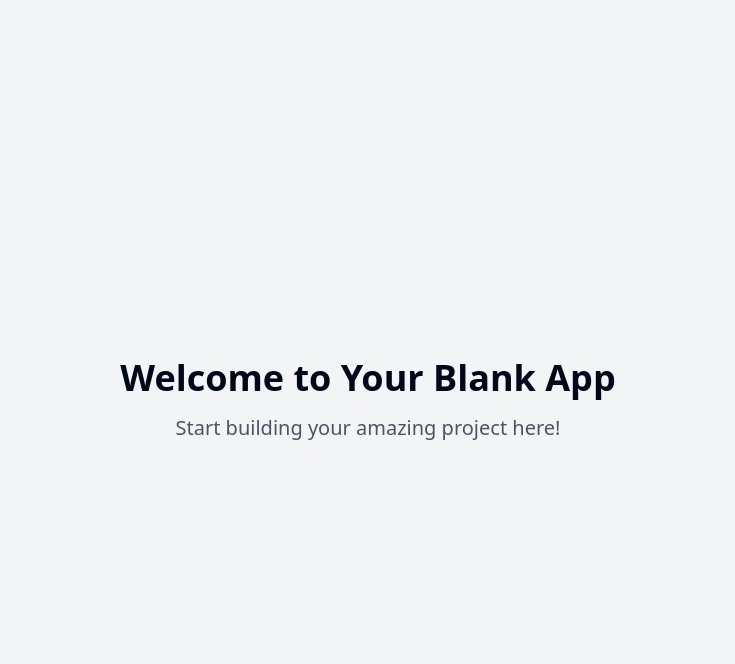
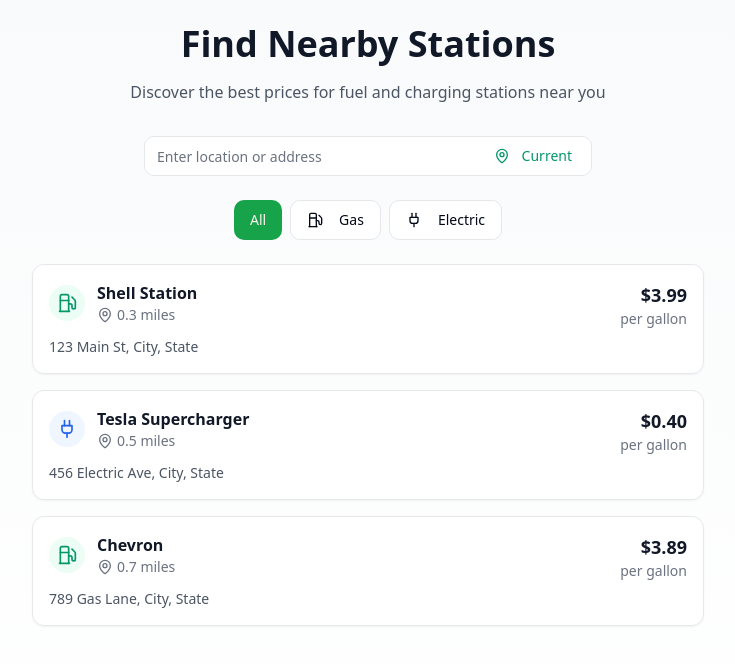
Before and after one commit to Gen-zero/fuel-finder-fairy, a React (Vite) app: page / in a window 1280 px wide. Shown: the top 664 px of the page, without its empty margins (272-1007 px from the left). Built offline with nearby package versions, Linux system fonts and the light colour scheme.

Commit message:
Add petrol pump finder app
This commit adds a new feature to the application.  The new feature will show nearby petrol pumps, gas stations, and electric charging stations, along with their prices, after obtaining the user's location.

```diff
--- /dev/null
+++ b/src/components/FilterBar.tsx
@@ -0,0 +1,41 @@
+
+import React from 'react';
+import { Button } from "@/components/ui/button";
+import { Fuel, Plug } from 'lucide-react';
+
+interface FilterBarProps {
+  activeFilter: 'all' | 'fuel' | 'electric';
+  onFilterChange: (filter: 'all' | 'fuel' | 'electric') => void;
+}
+
+const FilterBar = ({ activeFilter, onFilterChange }: FilterBarProps) => {
+  return (
+    <div className="flex items-center justify-center space-x-2 my-4 animate-fade-in">
+      <Button
+        variant={activeFilter === 'all' ? "default" : "outline"}
+        onClick={() => onFilterChange('all')}
+        className="transition-all duration-300"
+      >
+        All
+      </Button>
+      <Button
+        variant={activeFilter === 'fuel' ? "default" : "outline"}
+        onClick={() => onFilterChange('fuel')}
+        className="transition-all duration-300"
+      >
+        <Fuel className="w-4 h-4 mr-2" />
+        Gas
+      </Button>
+      <Button
+        variant={activeFilter === 'electric' ? "default" : "outline"}
+        onClick={() => onFilterChange('electric')}
+        className="transition-all duration-300"
+      >
+        <Plug className="w-4 h-4 mr-2" />
+        Electric
+      </Button>
+    </div>
+  );
+};
+
+export default FilterBar;
--- /dev/null
+++ b/src/components/LocationInput.tsx
@@ -0,0 +1,45 @@
+
+import React from 'react';
+import { Input } from "@/components/ui/input";
+import { Button } from "@/components/ui/button";
+import { MapPin } from 'lucide-react';
+
+interface LocationInputProps {
+  onLocationSubmit: (location: string) => void;
+  onUseCurrentLocation: () => void;
+}
+
+const LocationInput = ({ onLocationSubmit, onUseCurrentLocation }: LocationInputProps) => {
+  const [location, setLocation] = React.useState('');
+
+  const handleSubmit = (e: React.FormEvent) => {
+    e.preventDefault();
+    onLocationSubmit(location);
+  };
+
+  return (
+    <form onSubmit={handleSubmit} className="w-full max-w-md mx-auto">
+      <div className="relative flex items-center">
+        <Input
+          type="text"
+          placeholder="Enter location or address"
+          value={location}
+          onChange={(e) => setLocation(e.target.value)}
+          className="pr-24 backdrop-blur-sm bg-white/90"
+        />
+        <Button
+          type="button"
+          variant="ghost"
+          size="sm"
+          onClick={onUseCurrentLocation}
+          className="absolute right-2 flex items-center text-emerald-600 hover:text-emerald-700"
+        >
+          <MapPin className="w-4 h-4 mr-1" />
+          Current
+        </Button>
+      </div>
+    </form>
+  );
+};
+
+export default LocationInput;
--- /dev/null
+++ b/src/components/StationCard.tsx
@@ -0,0 +1,48 @@
+
+import React from 'react';
+import { Card } from "@/components/ui/card";
+import { Fuel, Plug, MapPin } from 'lucide-react';
+
+interface StationCardProps {
+  name: string;
+  distance: string;
+  price: number;
+  type: 'fuel' | 'electric';
+  address: string;
+}
+
+const StationCard = ({ name, distance, price, type, address }: StationCardProps) => {
+  return (
+    <Card className="w-full p-4 backdrop-blur-sm bg-white/90 border border-gray-200 shadow-sm hover:shadow-md transition-all duration-300 animate-fade-in">
+      <div className="flex items-start justify-between">
+        <div className="flex items-center space-x-3">
+          {type === 'fuel' ? (
+            <div className="p-2 rounded-full bg-emerald-50">
+              <Fuel className="w-5 h-5 text-emerald-600" />
+            </div>
+          ) : (
+            <div className="p-2 rounded-full bg-blue-50">
+              <Plug className="w-5 h-5 text-blue-600" />
+            </div>
+          )}
+          <div>
+            <h3 className="font-semibold text-gray-900">{name}</h3>
+            <div className="flex items-center text-sm text-gray-500">
+              <MapPin className="w-4 h-4 mr-1" />
+              <span>{distance}</span>
+            </div>
+          </div>
+        </div>
+        <div className="text-right">
+          <div className="text-lg font-bold text-gray-900">
+            ${price.toFixed(2)}
+          </div>
+          <div className="text-sm text-gray-500">per gallon</div>
+        </div>
+      </div>
+      <p className="mt-2 text-sm text-gray-600">{address}</p>
+    </Card>
+  );
+};
+
+export default StationCard;
--- a/src/index.css
+++ b/src/index.css
@@ -1,3 +1,4 @@
+
 @tailwind base;
 @tailwind components;
 @tailwind utilities;
@@ -13,80 +14,26 @@
     --popover: 0 0% 100%;
     --popover-foreground: 222.2 84% 4.9%;
 
-    --primary: 222.2 47.4% 11.2%;
-    --primary-foreground: 210 40% 98%;
+    --primary: 142.1 76.2% 36.3%;
+    --primary-foreground: 355.7 100% 97.3%;
 
-    --secondary: 210 40% 96.1%;
-    --secondary-foreground: 222.2 47.4% 11.2%;
+    --secondary: 220 14.3% 95.9%;
+    --secondary-foreground: 220.9 39.3% 11%;
 
-    --muted: 210 40% 96.1%;
-    --muted-foreground: 215.4 16.3% 46.9%;
+    --muted: 220 14.3% 95.9%;
+    --muted-foreground: 220 8.9% 46.1%;
 
-    --accent: 210 40% 96.1%;
-    --accent-foreground: 222.2 47.4% 11.2%;
+    --accent: 220 14.3% 95.9%;
+    --accent-foreground: 220.9 39.3% 11%;
 
     --destructive: 0 84.2% 60.2%;
-    --destructive-foreground: 210 40% 98%;
+    --destructive-foreground: 210 20% 98%;
 
-    --border: 214.3 31.8% 91.4%;
-    --input: 214.3 31.8% 91.4%;
-    --ring: 222.2 84% 4.9%;
+    --border: 220 13% 91%;
+    --input: 220 13% 91%;
+    --ring: 142.1 76.2% 36.3%;
 
-    --radius: 0.5rem;
-
-    --sidebar-background: 0 0% 98%;
-
-    --sidebar-foreground: 240 5.3% 26.1%;
-
-    --sidebar-primary: 240 5.9% 10%;
-
-    --sidebar-primary-foreground: 0 0% 98%;
-
-    --sidebar-accent: 240 4.8% 95.9%;
-
-    --sidebar-accent-foreground: 240 5.9% 10%;
-
-    --sidebar-border: 220 13% 91%;
-
-    --sidebar-ring: 217.2 91.2% 59.8%;
-  }
-
-  .dark {
-    --background: 222.2 84% 4.9%;
-    --foreground: 210 40% 98%;
-
-    --card: 222.2 84% 4.9%;
-    --card-foreground: 210 40% 98%;
-
-    --popover: 222.2 84% 4.9%;
-    --popover-foreground: 210 40% 98%;
-
-    --primary: 210 40% 98%;
-    --primary-foreground: 222.2 47.4% 11.2%;
-
-    --secondary: 217.2 32.6% 17.5%;
-    --secondary-foreground: 210 40% 98%;
-
-    --muted: 217.2 32.6% 17.5%;
-    --muted-foreground: 215 20.2% 65.1%;
-
-    --accent: 217.2 32.6% 17.5%;
-    --accent-foreground: 210 40% 98%;
-
-    --destructive: 0 62.8% 30.6%;
-    --destructive-foreground: 210 40% 98%;
-
-    --border: 217.2 32.6% 17.5%;
-    --input: 217.2 32.6% 17.5%;
-    --ring: 212.7 26.8% 83.9%;
-    --sidebar-background: 240 5.9% 10%;
-    --sidebar-foreground: 240 4.8% 95.9%;
-    --sidebar-primary: 224.3 76.3% 48%;
-    --sidebar-primary-foreground: 0 0% 100%;
-    --sidebar-accent: 240 3.7% 15.9%;
-    --sidebar-accent-foreground: 240 4.8% 95.9%;
-    --sidebar-border: 240 3.7% 15.9%;
-    --sidebar-ring: 217.2 91.2% 59.8%;
+    --radius: 0.75rem;
   }
 }
 
@@ -94,8 +41,33 @@
   * {
     @apply border-border;
   }
-
   body {
     @apply bg-background text-foreground;
   }
 }
+
+.glass-card {
+  background: rgba(255, 255, 255, 0.7);
+  backdrop-filter: blur(10px);
+  border: 1px solid rgba(255, 255, 255, 0.125);
+}
+
+@keyframes shimmer {
+  0% {
+    background-position: -200% 0;
+  }
+  100% {
+    background-position: 200% 0;
+  }
+}
+
+.loading-shimmer {
+  background: linear-gradient(
+    90deg,
+    rgba(255, 255, 255, 0) 0%,
+    rgba(255, 255, 255, 0.8) 50%,
+    rgba(255, 255, 255, 0) 100%
+  );
+  background-size: 200% 100%;
+  animation: shimmer 1.5s infinite;
+}
--- a/src/pages/Index.tsx
+++ b/src/pages/Index.tsx
@@ -1,11 +1,110 @@
-// Update this page (the content is just a fallback if you fail to update the page)
+
+import React, { useState } from 'react';
+import LocationInput from '../components/LocationInput';
+import FilterBar from '../components/FilterBar';
+import StationCard from '../components/StationCard';
+import { useToast } from "@/hooks/use-toast";
+
+// Dummy data for demonstration
+const MOCK_STATIONS = [
+  {
+    id: 1,
+    name: "Shell Station",
+    distance: "0.3 miles",
+    price: 3.99,
+    type: "fuel" as const,
+    address: "123 Main St, City, State"
+  },
+  {
+    id: 2,
+    name: "Tesla Supercharger",
+    distance: "0.5 miles",
+    price: 0.40,
+    type: "electric" as const,
+    address: "456 Electric Ave, City, State"
+  },
+  {
+    id: 3,
+    name: "Chevron",
+    distance: "0.7 miles",
+    price: 3.89,
+    type: "fuel" as const,
+    address: "789 Gas Lane, City, State"
+  },
+];
 
 const Index = () => {
+  const { toast } = useToast();
+  const [filter, setFilter] = useState<'all' | 'fuel' | 'electric'>('all');
+  const [stations, setStations] = useState(MOCK_STATIONS);
+
+  const handleLocationSubmit = (location: string) => {
+    toast({
+      title: "Location updated",
+      description: `Searching for stations near ${location}`,
+    });
+    // In a real app, this would fetch stations based on the location
+  };
+
+  const handleUseCurrentLocation = () => {
+    toast({
+      title: "Accessing location",
+      description: "Finding your current location...",
+    });
+    if ("geolocation" in navigator) {
+      navigator.geolocation.getCurrentPosition(
+        (position) => {
+          toast({
+            title: "Location found",
+            description: "Searching for nearby stations...",
+          });
+          // In a real app, this would fetch stations based on coordinates
+        },
+        () => {
+          toast({
+            variant: "destructive",
+            title: "Error",
+            description: "Unable to access your location",
+          });
+        }
+      );
+    }
+  };
+
+  const filteredStations = stations.filter(station =>
+    filter === 'all' ? true : station.type === filter
+  );
+
   return (
-    <div className="min-h-screen flex items-center justify-center bg-gray-100">
-      <div className="text-center">
-        <h1 className="text-4xl font-bold mb-4">Welcome to Your Blank App</h1>
-        <p className="text-xl text-gray-600">Start building your amazing project here!</p>
+    <div className="min-h-screen bg-gradient-to-b from-gray-50 to-white p-6">
+      <div className="max-w-2xl mx-auto space-y-6">
+        <div className="text-center space-y-4 mb-8">
+          <h1 className="text-4xl font-bold text-gray-900">Find Nearby Stations</h1>
+          <p className="text-gray-600">Discover the best prices for fuel and charging stations near you</p>
+        </div>
+
+        <LocationInput
+          onLocationSubmit={handleLocationSubmit}
+          onUseCurrentLocation={handleUseCurrentLocation}
+        />
+
+        <FilterBar
+          activeFilter={filter}
+          onFilterChange={setFilter}
+        />
+
+        <div className="space-y-4">
+          {filteredStations.map((station) => (
+            <StationCard
+              key={station.id}
+              name={station.name}
+              distance={station.distance}
+              price={station.price}
+              type={station.type}
+              address={station.address}
+            />
+          ))}
+        </div>
       </div>
     </div>
   );
```
Also changed, not shown: tailwind.config.ts (+37 -59 lines).
